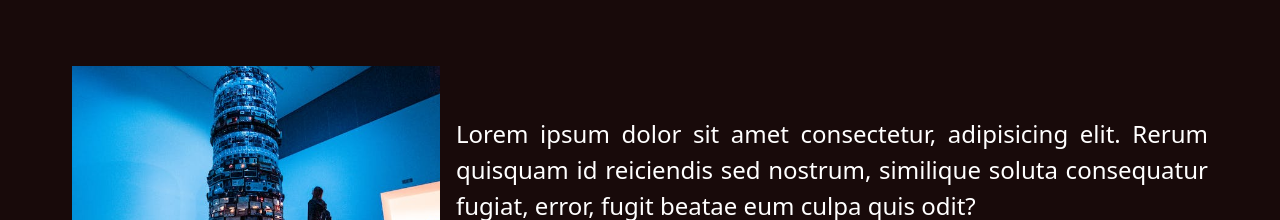
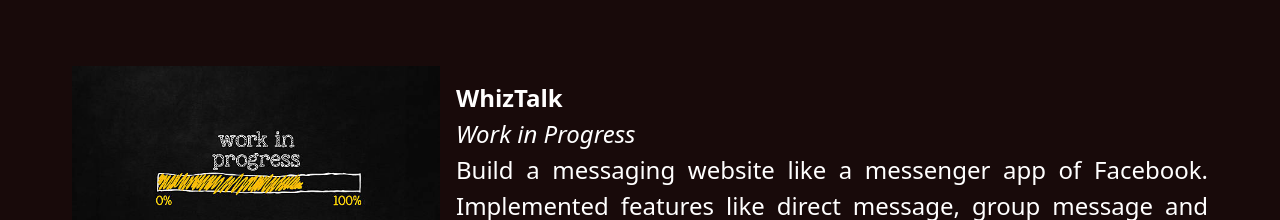
Before and after one commit to lact03/luisdev, a website: page index.html in a window 1280 px wide. Shown: the part 2580-2800 px from the top of the page. Drawn offline with Linux system fonts and the light colour scheme.

Commit message:
add hover effect in CTA, add work in progress project

```diff
--- a/index.html
+++ b/index.html
@@ -38,7 +38,7 @@
           </h4>
           <a
             href="#contact"
-            class="border-2 border-secondary-3 p-2 my-2 inline-block"
+            class="border-2 border-secondary-3 p-2 my-2 inline-block hover:bg-secondary-3 hover:text-primary hover:font-semibold"
             ><h4>Contact me!</h4>
           </a>
 
@@ -60,6 +60,9 @@
             </div>
             <div class="md:mx-8">
               <i class="fa-brands fa-laravel md:text-3xl"></i>
+            </div>
+            <div class="md:mx-8">
+              <i class="fa-brands fa-node-js md:text-3xl"></i>
             </div>
           </div>
         </div>
@@ -150,20 +153,25 @@
             </div>
           </div>
           <div class="flex flex-col md:flex-row my-10">
-            <div
+            <a
+              href="#contact"
               class="w-60 h-36 md:w-96 md:h-56 lg:self-center p-2 max-lg:self-center"
             >
               <img
-                src="./public/pexels-photo-2808402.jpeg"
+                src="./public/Work_in_Progress.jpg"
                 alt="project"
                 class="w-full h-full object-cover"
               />
-            </div>
+            </a>
             <div class="flex-1 self-center p-2">
+              <a href="#contact"
+                ><h4 class="text-justify font-bold">WhizTalk</h4></a
+              >
+              <h4 class="text-justify italic">Work in Progress</h4>
               <h4 class="text-justify">
-                Lorem ipsum dolor sit amet consectetur, adipisicing elit. Rerum
-                quisquam id reiciendis sed nostrum, similique soluta consequatur
-                fugiat, error, fugit beatae eum culpa quis odit?
+                Build a messaging website like a messenger app of Facebook.
+                Implemented features like direct message, group message and real
+                time message transmitting.
               </h4>
             </div>
           </div>
```
Also changed, not shown: dist/output.css, public/Work_in_Progress.jpg (added).
